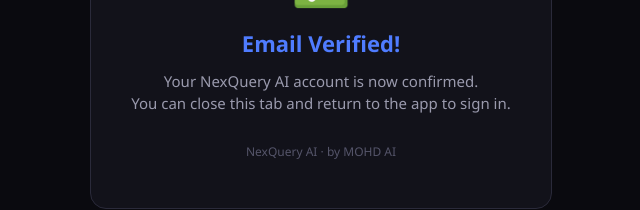
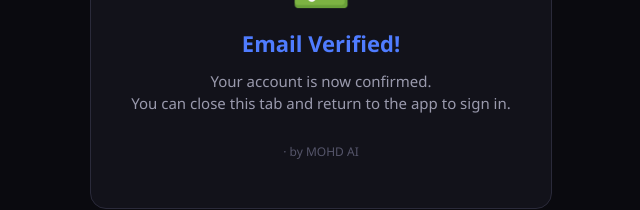
Before and after one commit to ibrahimuddinAI/nexquery-verify, a plain HTML site: page index.html in a window 1280 px wide. Shown: the part 347-557 px from the top of the page, without its empty margins (319-959 px from the left). Drawn offline with Linux system fonts and the light colour scheme.

Commit message:
index.html

```diff
--- a/index.html
+++ b/index.html
@@ -49,8 +49,8 @@
   <div class="card">
     <div class="icon">✅</div>
     <h1>Email Verified!</h1>
-    <p>Your NexQuery AI account is now confirmed.<br>You can close this tab and return to the app to sign in.</p>
-    <div class="brand">NexQuery AI &middot; by MOHD AI</div>
+    <p>Your account is now confirmed.<br>You can close this tab and return to the app to sign in.</p>
+    <div class="brand"> &middot; by MOHD AI</div>
   </div>
 </body>
 </html>
```
